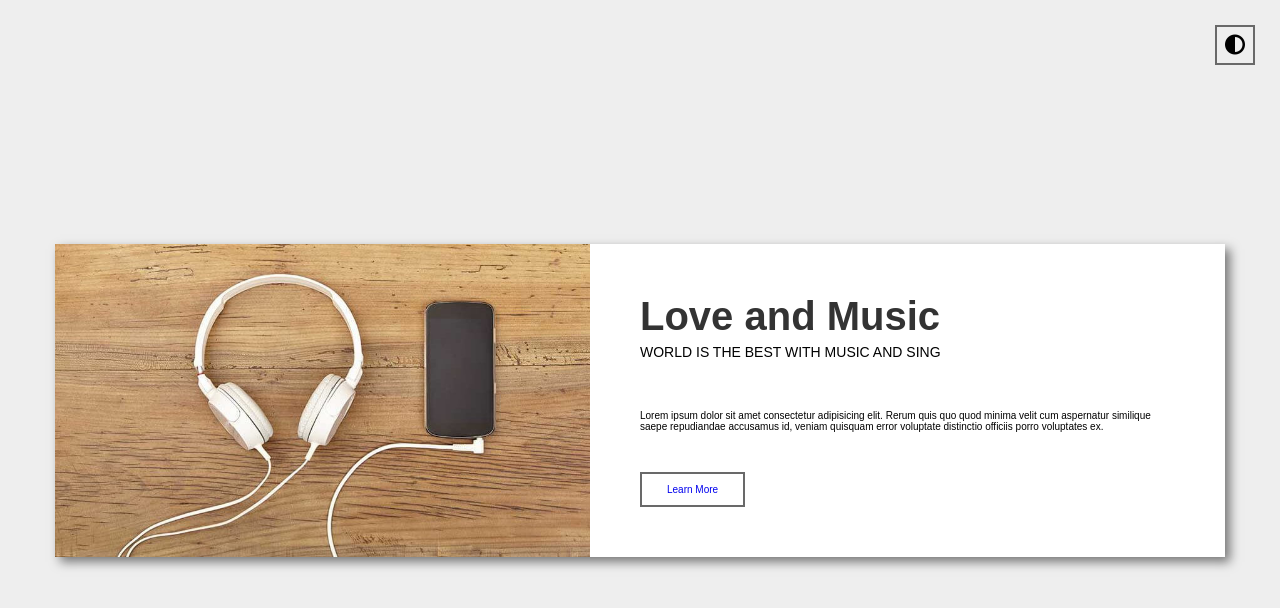
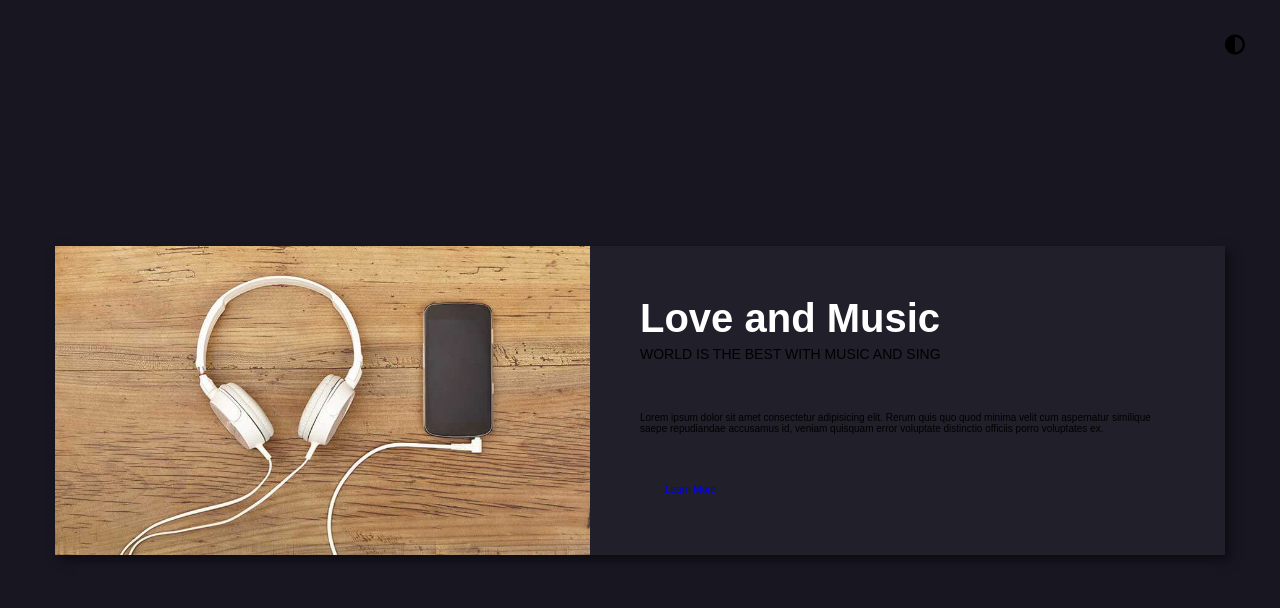
Before and after one commit to Christiano0407/code-design, a website: page src/html/dark.html in a window 1280 px wide. Both pictures are taken after a click on the element 1235 px from the left and 45 px from the top of the page. Drawn offline with nearby package versions, Linux system fonts and the light colour scheme; a web font is replaced by a local one.

Commit message:
dark-theme-finished

```diff
--- a/src/css/darkCSS.css
+++ b/src/css/darkCSS.css
@@ -26,6 +26,7 @@ body {
     font-weight: 400;
     font-style: normal;
     background-color: var(--background-color);
+    transition: background-color 1s;
 }
 .dark-theme {
     --title-color: #fff;
@@ -89,6 +90,7 @@ section {
  text-transform: uppercase;
  font-weight: 400;
  margin: .5rem 0 5rem;
+ color: var(--body-color);
 }
 .paragraph {
  margin-bottom: 1.5rem;
--- a/src/js/darkApp.JS
+++ b/src/js/darkApp.JS
@@ -0,0 +1,17 @@
+const body = document.body;
+const toggleBtn = document.querySelector(`.toggle-btn`);
+const currentTheme = localStorage.getItem(`currentTheme`);
+
+if(currentTheme) {
+    body.classList.add(`dark-theme`);
+}
+
+toggleBtn.addEventListener(`click`, () => {
+    body.classList.toggle(`dark-theme`);
+
+    if(body.classList.contains(`dark-theme`)) {
+        localStorage.setItem(`currentTheme`, `themeActive`);
+    }else {
+        localStorage.removeItem(`currentTheme`);
+    }
+});
```
